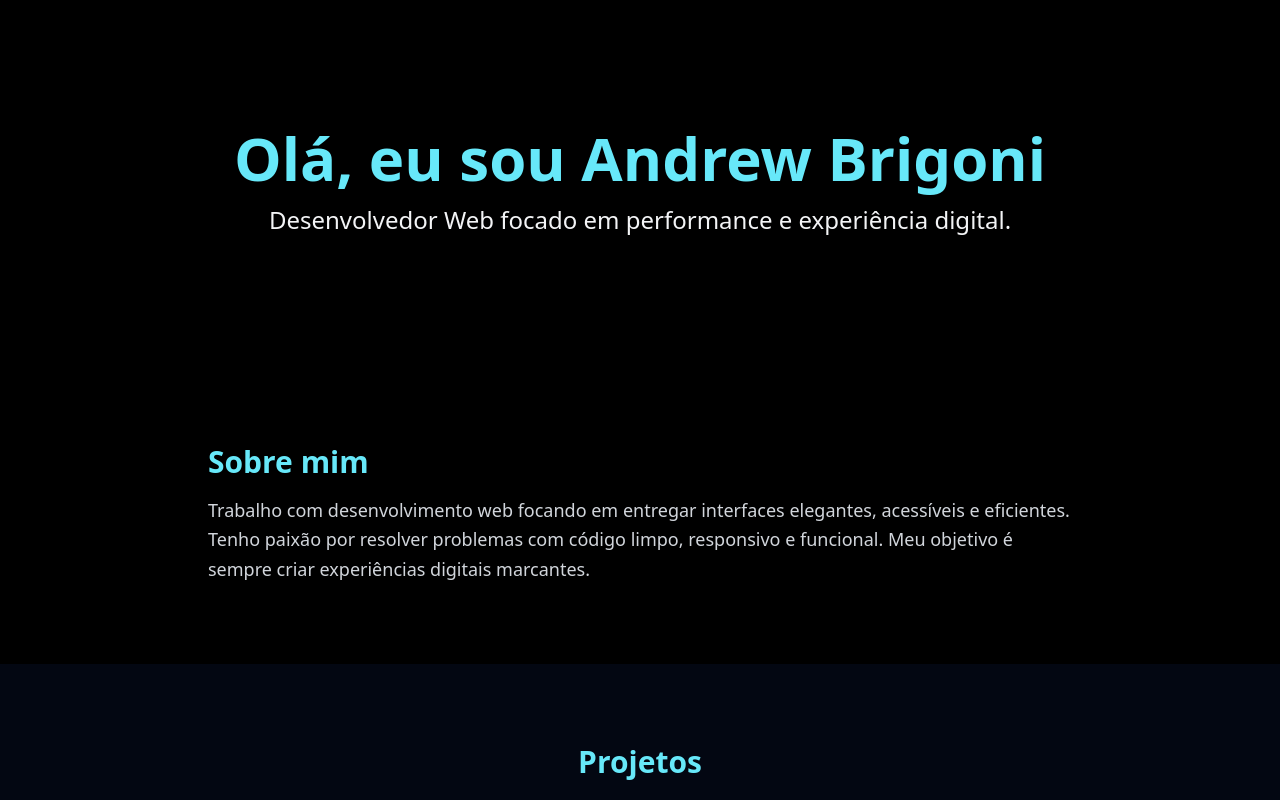
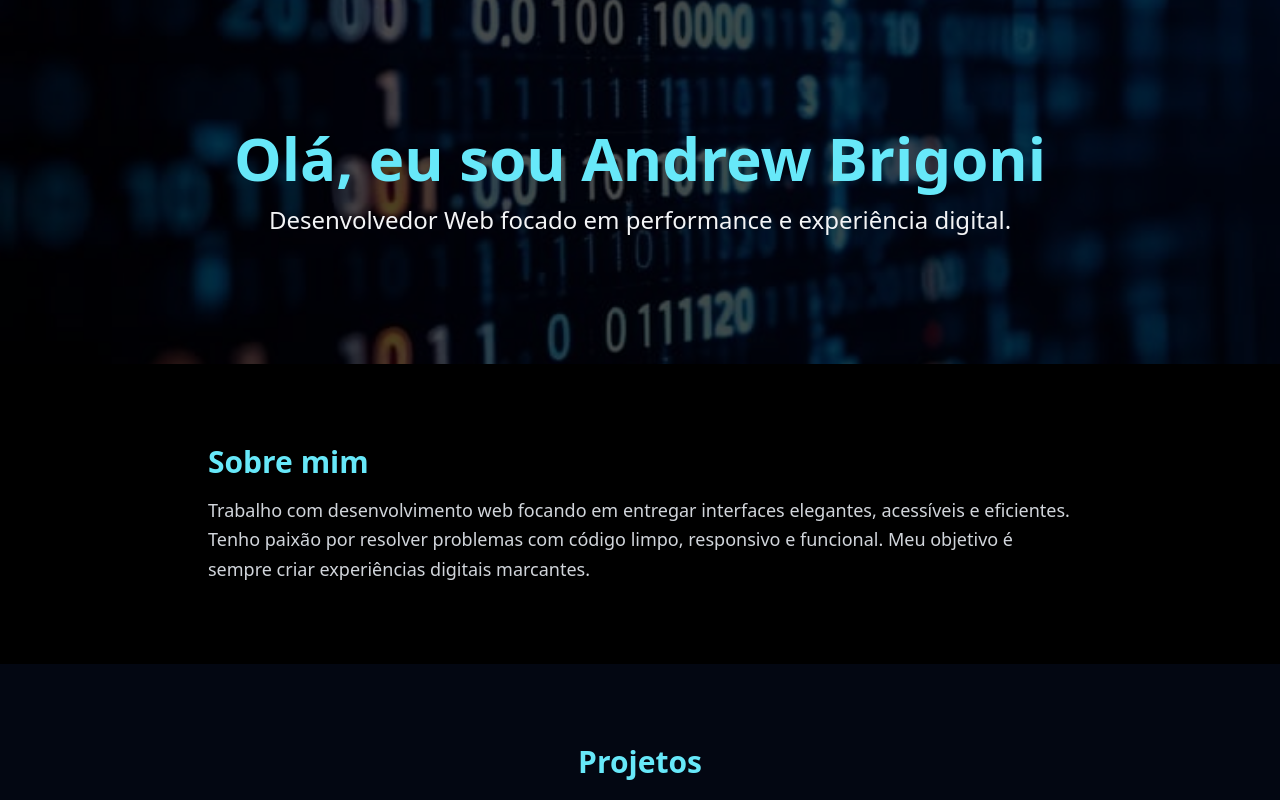
Before and after one commit to devbrigoni/Andrew-Brigoni-Dev, a plain HTML site: page index.html in a window 1280 px wide. Shown: the top 800 px of the page. Drawn offline with nearby package versions, Linux system fonts and the light colour scheme.

Commit message:
Update index.html

```diff
--- a/index.html
+++ b/index.html
@@ -9,7 +9,7 @@
 <body class="bg-black text-white font-sans">
 
   <!-- Hero -->
-  <section class="relative text-center py-32 text-white bg-cover bg-center" style="background-image: url('imagem-do-whatsapp.jpeg');">
+  <section class="relative text-center py-32 text-white bg-cover bg-center" style="background-image: url('imagem.jpeg');">
     <div class="absolute inset-0 bg-black opacity-70"></div>
     <div class="relative z-10 px-4">
       <h2 class="text-5xl md:text-6xl font-bold mb-4 text-cyan-300">Olá, eu sou Andrew Brigoni</h2>
```
